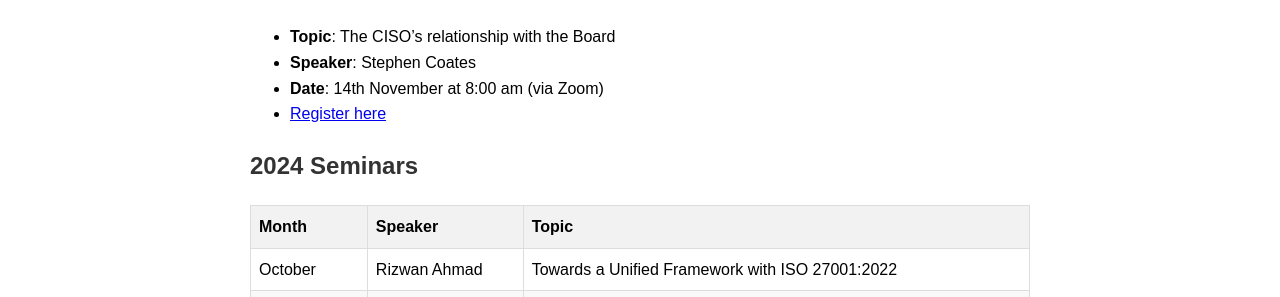
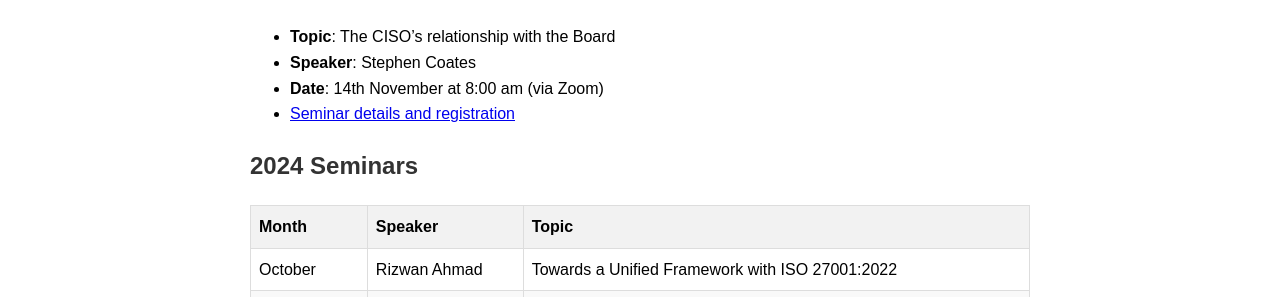
Before and after one commit to hilmibesli/NZISF-website, a Jekyll site: the page built from content/activities.md, in a window 1280 px wide. Shown: the part 264-561 px from the top of the page. Built offline with Jekyll 4.4.1, drawn with Linux system fonts in a browser that asks for light colours.

Commit message:
Some changes

```diff
--- a/content/activities.md
+++ b/content/activities.md
@@ -9,7 +9,7 @@ title: "Activities"
 - **Topic**: The CISO’s relationship with the Board
 - **Speaker**: Stephen Coates
 - **Date**: 14th November at 8:00 am (via Zoom)
-- [Register here](https://events.humanitix.com/nzisf-nov-2024)
+- [Seminar details and registration]( {{ site.baseurl }}/assets/docs/14 November NZISF seminar.docx )
 
 
 ## 2024 Seminars
```
Also changed, not shown: content/organization.md (+1 -1 lines), assets/images/nzisf.png, 1 other file.
